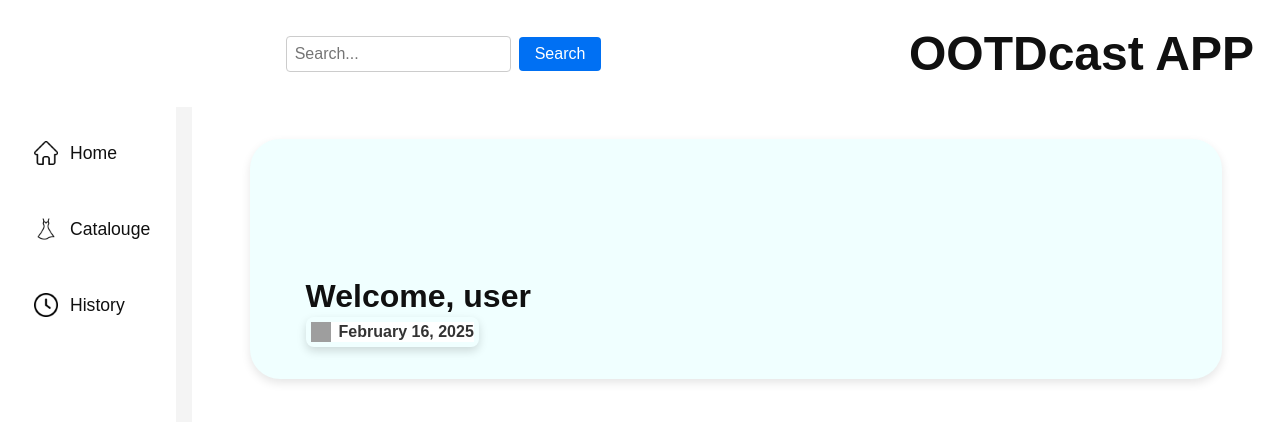
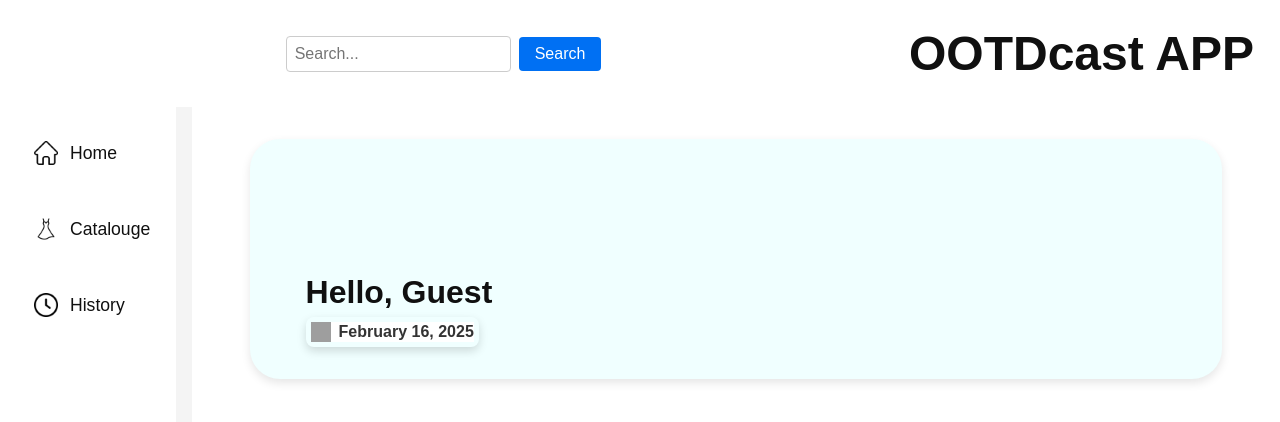
Before and after one commit to jteengfo/ootdcast, a Next.js app in the folder frontend/ootdcast/: page /dashboard in a window 1280 px wide. Shown: the top 422 px of the page. Built offline with nearby package versions, Linux system fonts and the light colour scheme; grey boxes are pictures that could not be loaded.

Commit message:
Greetings Done

```diff
--- a/frontend/ootdcast/src/components/Hello.jsx
+++ b/frontend/ootdcast/src/components/Hello.jsx
@@ -1,9 +1,19 @@
-import styles from "./Hello.module.css";
+"use client";
+import { useEffect, useState } from "react";
 
 export default function Hello() {
-    return (
-        <div className={styles.hello}>
-            <h1>Welcome, user</h1>
-        </div>
-    )
+  const [username, setUsername] = useState("");
+
+  useEffect(() => {
+    if (typeof window !== "undefined") {
+      const storedUsername = localStorage.getItem("username") || "";
+      setUsername(storedUsername);
+    }
+  }, []);
+
+  return (
+    <div>
+      <h1 style={{ marginBottom: 20 }}>Hello, {username ? username : "Guest"}</h1>
+    </div>
+  );
 }
--- a/frontend/ootdcast/src/components/Login.jsx
+++ b/frontend/ootdcast/src/components/Login.jsx
@@ -53,6 +53,7 @@ export default function LoginPage() {
       }
 
       console.log(isLogin ? 'Logged in' : 'Signed up')
+      localStorage.setItem('username', username);
 
       window.location.href = '/dashboard'
 
```
Also changed, not shown: 1 other file (tests, documents, lock files or other folders).
